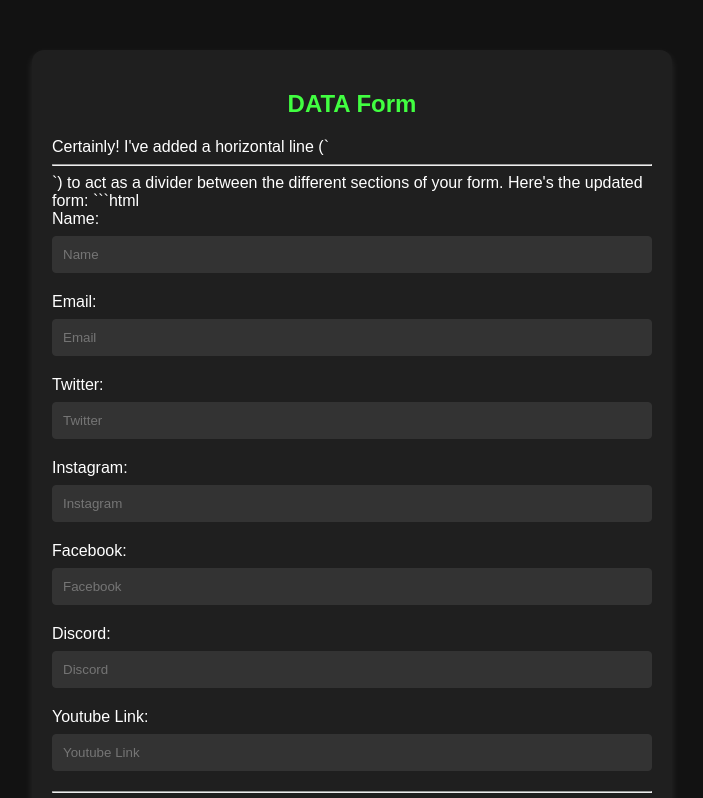
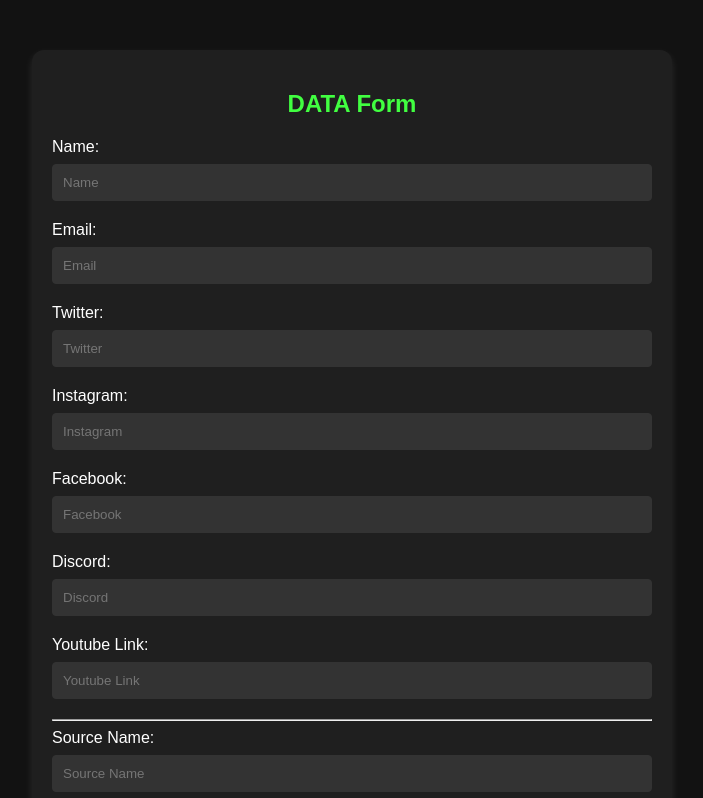
Before and after one commit to uscollection/form, a plain HTML site: page index.html in a window 1280 px wide. Shown: the top 798 px of the page, without its empty margins (288-991 px from the left). Drawn offline with Linux system fonts and the light colour scheme.

Commit message:
Update index.html

````diff
--- a/index.html
+++ b/index.html
@@ -77,9 +77,7 @@ h2 {
 
 <div class="container">
     <h2>DATA Form</h2>
-    Certainly! I've added a horizontal line (`<hr>`) to act as a divider between the different sections of your form. Here's the updated form:
 
-```html
 <form name="submit-to-google-sheet">
     <div class="form-group">
         <label for="name">Name:</label>
````
